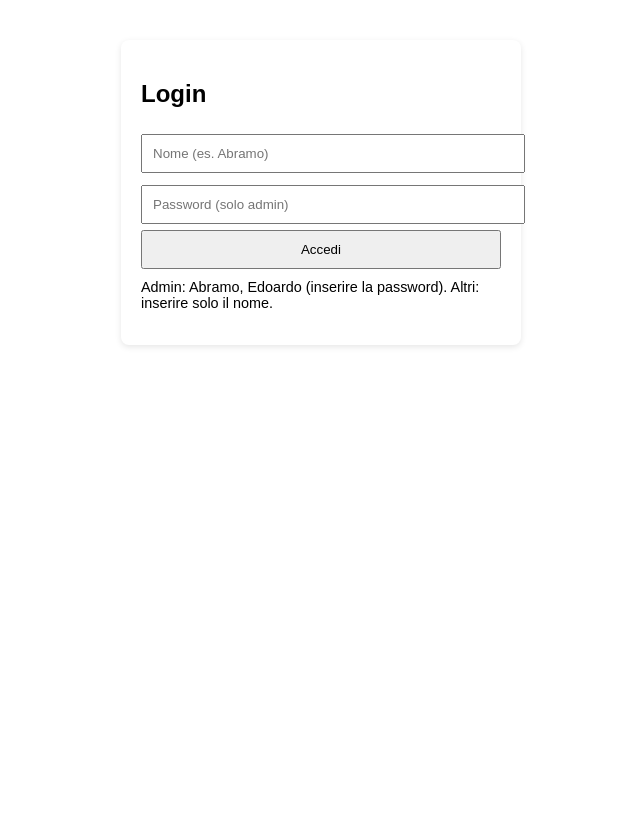
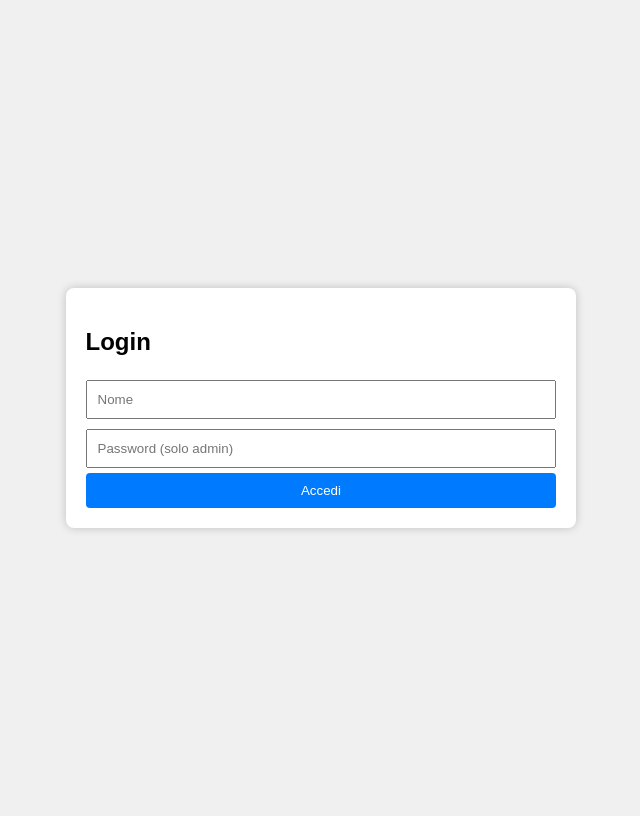
Before and after one commit to abramoibrahim09/sc3, a Flask app: page / in a window 1280 px wide. Shown: the whole page, without its empty margins (319-959 px from the left). Before the commit the page ends 347 px from the top, so only its background shows below. Run offline with Flask 3, Linux system fonts and the light colour scheme.

Commit message:
Update login.html

```diff
--- a/templates/login.html
+++ b/templates/login.html
@@ -1,27 +1,28 @@
 <!DOCTYPE html>
 <html lang="it">
 <head>
-  <meta charset="utf-8">
-  <title>Login - Scommesse</title>
-  <meta name="viewport" content="width=device-width,initial-scale=1">
-  <style>
-    body{font-family:Arial;margin:20px}
-    .box{max-width:360px;margin:40px auto;padding:20px;border-radius:8px;background:#fff;box-shadow:0 2px 6px rgba(0,0,0,0.1)}
-    input{width:100%;padding:10px;margin:6px 0}
-    button{width:100%;padding:10px}
-    .error{color:red}
-  </style>
+    <meta charset="UTF-8">
+    <title>Login Scommesse di Classe</title>
+    <style>
+        body { font-family: Arial, sans-serif; display:flex; justify-content:center; align-items:center; height:100vh; background:#f0f0f0; }
+        .login-container { background:#fff; padding:20px; border-radius:8px; box-shadow:0 0 10px rgba(0,0,0,0.2); }
+        input { padding:10px; margin:5px 0; width:100%; box-sizing:border-box; }
+        button { padding:10px; width:100%; background:#007BFF; color:#fff; border:none; cursor:pointer; border-radius:4px; }
+        button:hover { background:#0056b3; }
+        .error { color:red; }
+    </style>
 </head>
 <body>
-  <div class="box">
+<div class="login-container">
     <h2>Login</h2>
-    {% if error %}<p class="error">{{ error }}</p>{% endif %}
-    <form method="post" action="{{ url_for('login') }}">
-      <input name="username" placeholder="Nome (es. Abramo)" required>
-      <input name="password" type="password" placeholder="Password (solo admin)">
-      <button type="submit">Accedi</button>
+    {% if error %}
+    <p class="error">{{ error }}</p>
+    {% endif %}
+    <form method="post">
+        <input type="text" name="username" placeholder="Nome" required>
+        <input type="password" name="password" placeholder="Password (solo admin)">
+        <button type="submit">Accedi</button>
     </form>
-    <p style="font-size:0.9em;margin-top:10px">Admin: Abramo, Edoardo (inserire la password). Altri: inserire solo il nome.</p>
-  </div>
+</div>
 </body>
 </html>
```
